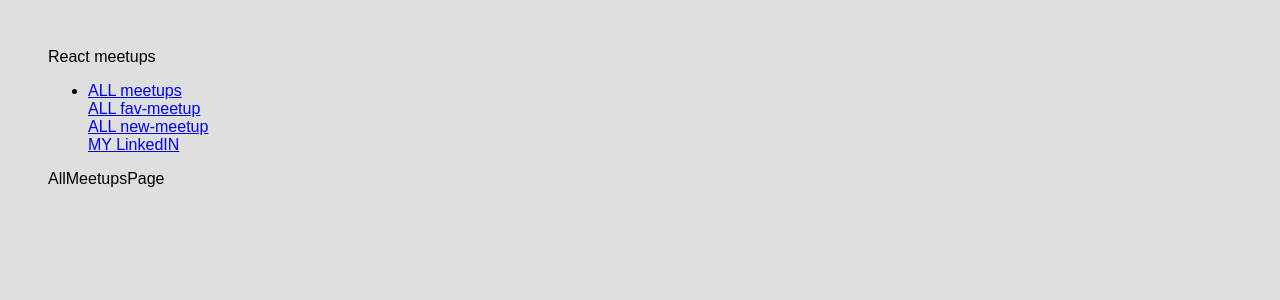
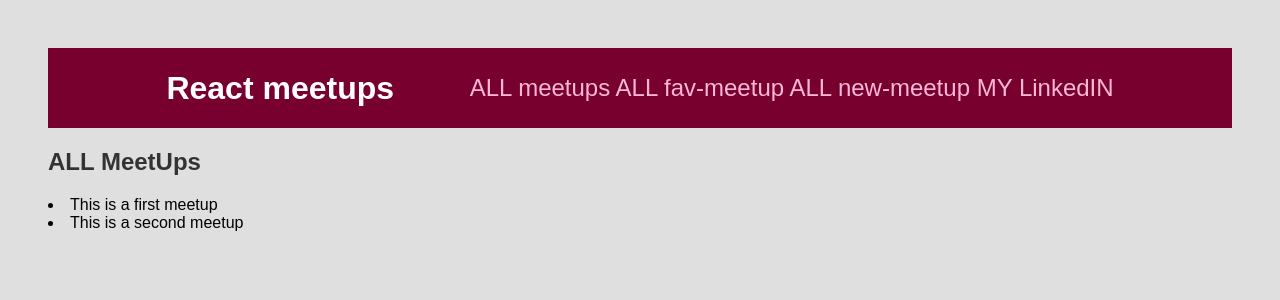
Before and after one commit to ALsaeed323/react_practice, a React (Create React App) app: page / in a window 1280 px wide. Shown: the top 300 px of the page. Built offline with nearby package versions, Linux system fonts and the light colour scheme.

Commit message:
handle header component

```diff
--- a/src/App.js
+++ b/src/App.js
@@ -9,7 +9,7 @@
 function App() {
   return (
     <div>
-      <MainNavigation/>
+    <MainNavigation/>
       <Routes>
         <Route path='/' element={<AllMeetupsPage />} />
         <Route path='/new-meetup' element={<NewMeetup />} />
--- a/src/components/layout/MainNavigation.js
+++ b/src/components/layout/MainNavigation.js
@@ -1,21 +1,23 @@
 import { Link } from "react-router-dom";
+import classes  from  './MainNavigation.module.css';
+
 
 function MainNavigation ()
 {
 
     return (
-        <header>
-            <div>React meetups </div>
-            <nav>
+        <header className={classes.header}>
+            <div className={classes.logo}>React meetups </div>
+            <nav >
                 <ul>
                     <li>
-                       <Link to="/">ALL meetups</Link>
-                      <br/>
-                       <Link to="/fav-meetup">ALL fav-meetup</Link>
-                       <br/>
-                       <Link to="/new-meetup">ALL new-meetup</Link>
-                       <br/>
-                       <Link to= "https://www.linkedin.com/in/alsaead-aziz-b19965249" target="_blank" rel="noopener noreferrer">MY LinkedIN </Link>
+                       <Link to="/">ALL meetups  </Link>
+
+                       <Link to="/fav-meetup">  ALL fav-meetup   </Link>
+
+                       <Link to="/new-meetup"> ALL new-meetup   </Link>
+
+                       <Link to= "https://www.linkedin.com/in/alsaead-aziz-b19965249" target="_blank" rel="noopener noreferrer">   MY LinkedIN </Link>
                     </li>
                 </ul>
             </nav>
--- /dev/null
+++ b/src/components/layout/MainNavigation.module.css
@@ -0,0 +1,53 @@
+/* MainNavigation.module.css */
+
+.header {
+    width: 100%;
+    height: 5rem;
+    display: flex;
+    align-items: center;
+    justify-content: space-between;
+    background-color: #77002e;
+    padding: 0 10%;
+}
+
+.logo {
+    font-size: 2rem;
+    color: white;
+    font-weight: bold;
+}
+
+.header ul {
+    list-style: none;
+    margin: 0;
+    padding: 0;
+    display: flex;
+    align-items: baseline;
+}
+
+.header li {
+    margin-left: 3rem;
+}
+
+.header a,
+.navLink { /* Using .navLink to style both Links and <a> tags */
+    text-decoration: none;
+    font-size: 1.5rem;
+    color: #fcb8d2;
+}
+
+.header a:hover,
+.header a:active,
+.header a.active,
+.navLink:hover,
+.navLink:active,
+.navLink.active {
+    color: white;
+}
+
+.badge {
+    background-color: #cc2062;
+    color: white;
+    border-radius: 12px;
+    padding: 0 1rem;
+    margin-left: 0.5rem;
+}
--- a/src/pages/AllMeetups.js
+++ b/src/pages/AllMeetups.js
@@ -1,7 +1,36 @@
+const DUMMY_DATA = [
+    {
+      id: 'm1',
+      title: 'This is a first meetup',
+      image:
+        'https://upload.wikimedia.org/wikipedia/commons/thumb/d/d3/Stadtbild_M%C3%BCnchen.jpg/2560px-Stadtbild_M%C3%BCnchen.jpg',
+      address: 'Meetupstreet 5, 12345 Meetup City',
+      description:
+        'This is a first, amazing meetup which you definitely should not miss. It will be a lot of fun!',
+    },
+    {
+      id: 'm2',
+      title: 'This is a second meetup',
+      image:
+        'https://upload.wikimedia.org/wikipedia/commons/thumb/d/d3/Stadtbild_M%C3%BCnchen.jpg/2560px-Stadtbild_M%C3%BCnchen.jpg',
+      address: 'Meetupstreet 5, 12345 Meetup City',
+      description:
+        'This is a first, amazing meetup which you definitely should not miss. It will be a lot of fun!',
+    },
+  ];
+
 function AllMeetupsPage (){
 
     return(
-        <div>AllMeetupsPage</div>
+        <section>
+
+            <h1>ALL MeetUps</h1>
+            { DUMMY_DATA.map((meetup)=> {
+                return(
+                    <li>{meetup.title}</li>
+                );
+            })}
+        </section>
     );
 }
 export default AllMeetupsPage;
```
